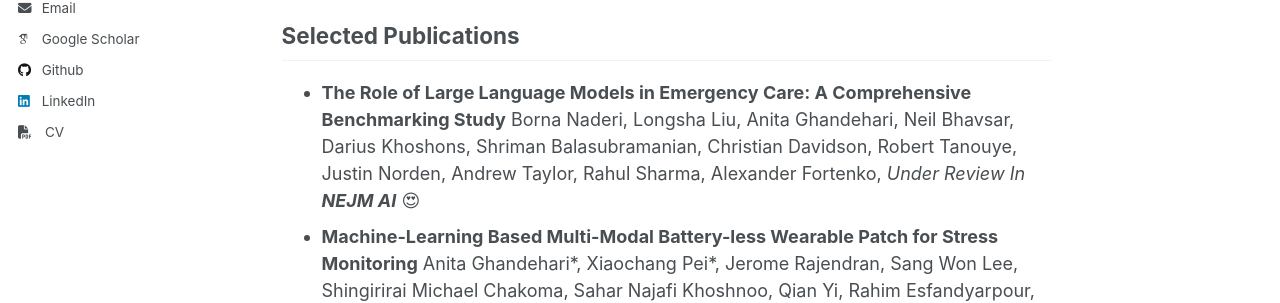
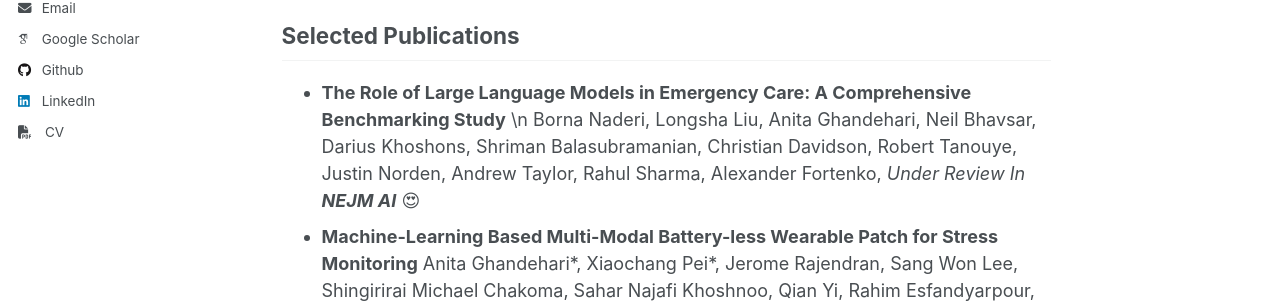
Before and after one commit to AnitaGhandehari/AnitaGhandehari.github.io, a Jekyll site: the page built from _pages/about.md, in a window 1280 px wide and 900 px high. Shown: the part 420-723 px from the top of the window. Built offline with Jekyll 4.4.1, drawn with Linux system fonts in a browser that asks for light colours; some web fonts are replaced.

```diff
--- a/_pages/about.md
+++ b/_pages/about.md
@@ -17,7 +17,7 @@ Research Interests
 Selected Publications
 ------
 - **The Role of Large Language Models in Emergency Care: A Comprehensive Benchmarking Study**
-  Borna Naderi, Longsha Liu, Anita Ghandehari, Neil Bhavsar, Darius Khoshons, Shriman Balasubramanian, Christian Davidson, Robert Tanouye, Justin Norden, Andrew Taylor, Rahul Sharma, Alexander Fortenko, _Under Review In **NEJM AI**_ 😍
+  \n Borna Naderi, Longsha Liu, Anita Ghandehari, Neil Bhavsar, Darius Khoshons, Shriman Balasubramanian, Christian Davidson, Robert Tanouye, Justin Norden, Andrew Taylor, Rahul Sharma, Alexander Fortenko, _Under Review In **NEJM AI**_ 😍
 - **Machine-Learning Based Multi-Modal Battery-less Wearable Patch for Stress Monitoring**
   Anita Ghandehari\*, Xiaochang Pei\*, Jerome Rajendran, Sang Won Lee, Shingirirai Michael Chakoma, Sahar Najafi Khoshnoo, Qian Yi, Rahim Esfandyarpour, _Under review in **Nature Communication**_ 💥😁
 - **In-Situ Regenerable, Environmentally Stable, Multimodal Molecular Sensing Wearable Bioelectronics for Long-Term Health Assessment in Everyday Settings**
```
